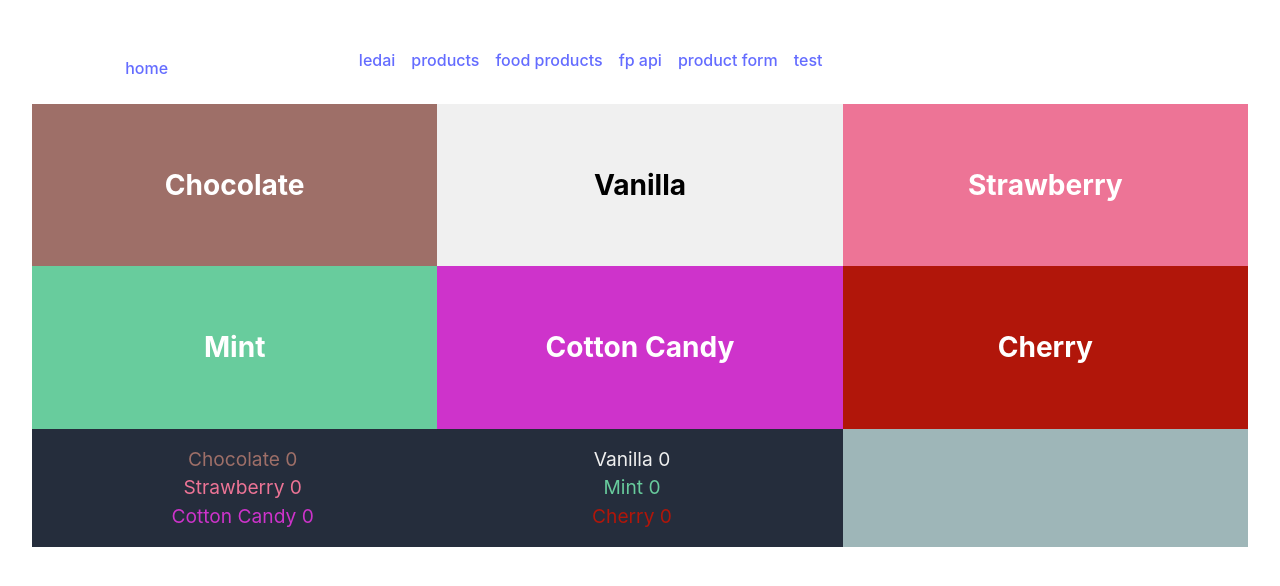
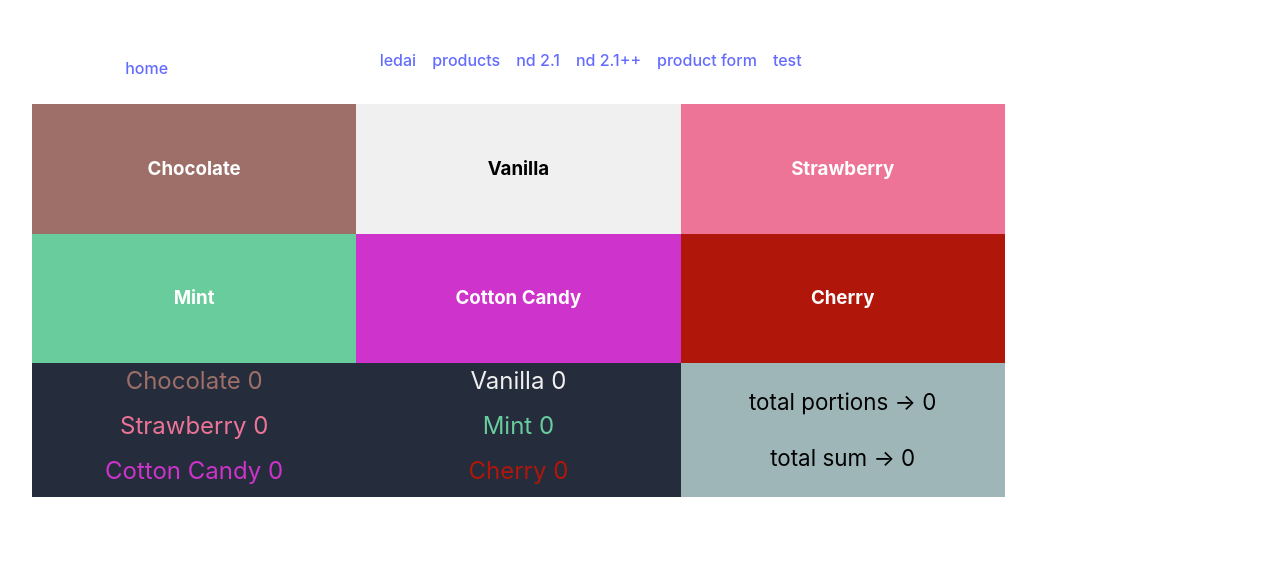
Before and after one commit to FreddieCasa/Saturn, a React (Vite) app in the folder pvz/: page /stand in a window 1280 px wide. Shown: the top 586 px of the page. Built offline with nearby package versions, Linux system fonts and the light colour scheme.

Commit message:
Added ice cream final version

```diff
--- /dev/null
+++ b/pvz/src/components/iceCream/Counter.jsx
@@ -0,0 +1,17 @@
+const Counter = ({ flavorInfo }) => {
+  const { flavor, color, count } = flavorInfo;
+
+  const counterDesign = {
+    fontSize: "1.5rem",
+    background: "#252d3c",
+    color: `${color}`,
+    textAlign: "center",
+  };
+  return (
+    <div style={counterDesign}>
+      {flavor}{" "}{count}
+    </div>
+  );
+};
+
+export default Counter;
--- /dev/null
+++ b/pvz/src/components/iceCream/Flavor.jsx
@@ -0,0 +1,18 @@
+const Flavor = ({ flavorInfo, click }) => {
+  const { flavor, color, fontColor } = flavorInfo;
+
+  const flavorDesign = {
+    background: `${color}`,
+    color: `${fontColor}`,
+    padding: "2rem",
+    textAlign: "center",
+  };
+
+  return (
+    <div onClick={() => click(flavorInfo)} style={flavorDesign}>
+      <h3>{flavor}</h3>
+    </div>
+  );
+};
+
+export default Flavor;
--- a/pvz/src/components/iceCream/FlavourQuantity.jsx
+++ /dev/null
@@ -1,17 +0,0 @@
-
-
-const FlavourQuantity = ({ wholeFlavour, flavourCount }) => {
-
-  const {flavor, color, fontColor} = wholeFlavour;
-
-
-  return (
-    <>
-      <div style={{ color: color }}>
-        {flavor} {flavourCount}
-      </div>
-    </>
-  );
-};
-
-export default FlavourQuantity;
--- a/pvz/src/components/iceCream/IceCreamFlavour.css
+++ /dev/null
@@ -1,6 +0,0 @@
-
-
-.singleFlavourContainer {
-    padding: 2rem;
-    margin: 2rem;
-}
--- a/pvz/src/components/iceCream/IceCreamFlavour.jsx
+++ /dev/null
@@ -1,24 +0,0 @@
-import { useState } from "react";
-
-
-
-const IceCreamFlavour = ({
-  wholeFlavour,
-  onClickField,
-}) => {
-  const { flavor, color, fontColor } = wholeFlavour;
-
-  // console.log("handle active field", onClickField, {flavor});
-
-  return (
-    <div
-      onClick={() => onClickField(flavor)}
-      style={{ background: color, color: fontColor, padding: "2rem" }}
-      className="singleFlavourContainer"
-    >
-      <h3>{flavor}</h3>
-    </div>
-  );
-};
-
-export default IceCreamFlavour;
--- a/pvz/src/components/iceCream/IceCreamStand.css
+++ /dev/null
@@ -1,25 +0,0 @@
-
-.flavourContainer {
-    display: grid;
-    grid-template-columns: 1fr 1fr 1fr;
-    font-size: 1.5rem;
-}
-
-.statsContainer {
-    display: grid;
-    grid-template-columns: 1fr 1fr;
-    background-color: rgb(37, 45, 60);
-    font-size: 1.2rem;
-    padding: 1rem;
-}
-
-.bottomTotalContainer {
-    display: grid;
-    grid-template-columns: 2fr 1fr;
-}
-
-.priceCounterContainer {
-    background-color: rgb(158, 182, 184);
-    color: black;
-    font-size: 1.2 rem;
-}
--- a/pvz/src/components/iceCream/IceCreamStand.jsx
+++ b/pvz/src/components/iceCream/IceCreamStand.jsx
@@ -1,119 +1,67 @@
-// import IceCreamFlavour from "./IceCreamFlavour";
-// import { iceCreamInfo } from "./iceCreamInfo.js";
-// import "./IceCreamStation.css";
-// import { useState } from "react";
-
-// const IceCreamStation = () => {
-//   const [selectedIceCream, setSelectedIceScream] = useState(iceCreamInfo);
-//   console.log(setSelectedIceScream);
-//   const listToArr = iceCreamInfo.map((item) => {
-//     return (
-//       <IceCreamFlavour
-//         key={item.key}
-//         flavour={item.flavor}
-//         color={item.color}
-//         fontColor={item.fontColor}
-//         setSelectedIceScream={setSelectedIceScream}
-//         selectedIceCream={selectedIceCream}
-//       />
-//     );
-//   });
-
-//   return (
-//     <>
-//       <div className="container">{listToArr}</div>
-//       <div>
-//         {selectedIceCream.map((iceCream, index) => (
-//           <div key={index}>{`${iceCream.flavor} : ${iceCream.count}`}</div>
-//         ))}
-//       </div>
-//     </>
-//   );
-// };
-
-// export default IceCreamStation;
-
 import { useState } from "react";
-import FlavourQuantity from "./FlavourQuantity.jsx";
-import IceCreamFlavour from "./IceCreamFlavour.jsx";
-import "./IceCreamStand.css";
-import PriceCounter from "./PriceCounter.jsx";
-import { iceCreamInfo } from "./iceCreamInfo.js";
+import Flavor from "./Flavor";
+import initialData from "./initialData";
+import Counter from "./Counter";
+import Totals from "./Totals";
 
 const IceCreamStand = () => {
-  const [activeFlavour, setActiveFlavour] = useState(); //{chocolate: 0, vanilla: 0,}
-  const [flavourCount, setFlavourCount] = useState([...iceCreamInfo]);
+  const [productionArr, setProductionArr] = useState([...initialData]);
 
-  const handleActiveField = (flavor) => {
-    setActiveFlavour(flavor);
-    console.log("handle active field (string) -> ", flavor);
+  const clickFlavor = (flavor) => {
+    // console.log("flavor in -> ", flavor?.flavor);       //kada tu matai, kada ne?!!
+    const updatedArr = productionArr.map((flavorIn) => {
+      if (flavorIn.flavor === flavor?.flavor) {
+        return { ...flavorIn, count: flavorIn.count + 1 };
+      }
+      return flavorIn;
+    });
+    setProductionArr([...updatedArr]);
   };
 
-  const flavourList = iceCreamInfo.map((singleFlavour) => {
-    return (
-      <IceCreamFlavour
-        key={singleFlavour.key}
-        wholeFlavour={singleFlavour}
-        onClickField={handleActiveField}
-      />
-    );
-  });
+  const { totalCount, totalSum } = productionArr.reduce(
+    (flavors, singleFlavor) => {
+      const { count, price } = singleFlavor;
+      flavors.totalCount += count;
+      flavors.totalSum += count * price;
+      return flavors;
+    },
+    { totalCount: 0, totalSum: 0 }
+  );
 
-  const quantityList = flavourCount.map((singleFlavour) => {
-    return (
-      <FlavourQuantity
-        key={singleFlavour.key}
-        wholeFlavour={singleFlavour}
-        flavourCount={singleFlavour.count}
-      />
-    );
-  });
+  const flavorsToDisplay = initialData.map((flavor) => (
+    <Flavor key={flavor.key} flavorInfo={flavor} click={clickFlavor} />
+  ));
 
-  //--------------------------------------------------------------------------------
-  // const arr11 = [
-  //   { i: "a", j: 1 },
-  //   { i: "b", j: 2 },
-  //   { i: "c", j: 3 },
-  // ];
-  // console.log("arr11", arr11);
+  const flavorCounter = productionArr.map((flavor) => (
+    <Counter key={flavor.key} flavorInfo={flavor} />
+  ));
 
-  // const arr12 = arr11
-  //   .filter((ob) => ob.j === 3)
-  //   .map((jDelta) => ({ ...jDelta, j: 6 }));
-  // console.log("arr12", arr12);
+  const containerDesign = {
+    width: "80%",
+  };
 
-  // const arr21 = [
-  //   { i: "a", j: 1 },
-  //   { i: "b", j: 2 },
-  //   { i: "c", j: 3 },
-  // ];
-  // console.log("arr21", arr21);
+  const flavoursDesign = {
+    display: "grid",
+    gridTemplateColumns: "1fr 1fr 1fr ",
+  };
 
-  // const arr22 = arr21.map((jDelta) =>
-  //   jDelta.j === 3 ? { ...jDelta, j: 6 } : jDelta
-  // );
-  // console.log("arr22", arr22);
-  //--------------------------------------------------------------------------------
+  const bottomDesign = {
+    display: "grid",
+    gridTemplateColumns: "2fr 1fr ",
+  };
 
-  const addPortion = (flovourToAdd) => {
-    const exists = flavourCount.find((item) => item.flavor === flovourToAdd);
-    if (exists) {
-      setFlavourCount(() =>
-        flavourCount.map((item) =>
-          item.flavor === flovourToAdd ? { ...item, count: + 1 } : { ...item }
-        )
-      );
-    }
+  const counterDesign = {
+    display: "grid",
+    gridTemplateColumns: "1fr 1fr ",
   };
-  addPortion(activeFlavour);
 
   return (
     <>
-      <div className="flavourContainer">{flavourList}</div>
-      <div className="bottomTotalContainer">
-        <div className="statsContainer">{quantityList}</div>
-        <div className="priceCounterContainer">
-          {/* <PriceCounter total={total} /> */}
+      <div style={containerDesign}>
+        <div style={flavoursDesign}>{flavorsToDisplay}</div>
+        <div style={bottomDesign}>
+          <div style={counterDesign}>{flavorCounter}</div>
+          <Totals countInTotal={totalCount} sumInTotal={totalSum} />
         </div>
       </div>
     </>
--- a/pvz/src/components/iceCream/PriceCounter.jsx
+++ /dev/null
@@ -1,14 +0,0 @@
-
-const PriceCounter = ({total}) => {
-
-
-    return (
-      <>
-        <p>discount - </p>
-        <p>subTotal - </p>
-        <p>total - </p>
-      </>
-    );
-}
-
-export default PriceCounter;
--- /dev/null
+++ b/pvz/src/components/iceCream/Totals.jsx
@@ -0,0 +1,16 @@
+const Totals = ({ countInTotal, sumInTotal }) => {
+  const totalsDesign = {
+    fontSize: "1.4rem",
+    textAlign: "center",
+    color: "black",
+    background: "#9eb6b8",
+  };
+  return (
+    <div style={totalsDesign}>
+      <p>{`total portions -> ${countInTotal}`}</p>
+      <p>{`total sum -> ${sumInTotal}`}</p>
+    </div>
+  );
+};
+
+export default Totals;
--- a/pvz/src/components/iceCream/iceCreamInfo.js
+++ /dev/null
@@ -1,52 +0,0 @@
-export const iceCreamInfo = [
-    {
-        flavor: 'Chocolate',
-        key: 'chocolate',
-        price: 5,
-        color: '#9e6f68',
-        fontColor: 'white',
-        count: 0
-    },
-    {
-        flavor: 'Vanilla',
-        key: 'vanilla',
-        price: 4,
-        color: '#f0f0f0',
-        fontColor: 'black',
-        count: 0
-    },
-    {
-        flavor: 'Strawberry',
-        key: 'strawberry',
-        price: 2,
-        color: '#ed7496',
-        fontColor: 'white',
-        count: 0
-    },
-    {
-        flavor: 'Mint',
-        key: 'mint',
-        price: 4,
-        color: '#68cc9d',
-        fontColor: 'white',
-        count: 0
-    },
-    {
-        flavor: 'Cotton Candy',
-        key: 'cottonCandy',
-        price: 6,
-        color: '#ce33cb',
-        fontColor: 'white',
-        count: 0
-    },
-    {
-        flavor: 'Cherry',
-        key: 'cherry',
-        price: 5,
-        color: '#b1160a',
-        fontColor: 'white',
-        count: 0
-    },
-]
-
-console.log(iceCreamInfo);
--- /dev/null
+++ b/pvz/src/components/iceCream/initialData.js
@@ -0,0 +1,52 @@
+const initialData = [
+  {
+    flavor: "Chocolate",
+    key: "chocolate",
+    price: 5,
+    color: "#9e6f68",
+    fontColor: "white",
+    count: 0,
+  },
+  {
+    flavor: "Vanilla",
+    key: "vanilla",
+    price: 4,
+    color: "#f0f0f0",
+    fontColor: "black",
+    count: 0,
+  },
+  {
+    flavor: "Strawberry",
+    key: "strawberry",
+    price: 2,
+    color: "#ed7496",
+    fontColor: "white",
+    count: 0,
+  },
+  {
+    flavor: "Mint",
+    key: "mint",
+    price: 4,
+    color: "#68cc9d",
+    fontColor: "white",
+    count: 0,
+  },
+  {
+    flavor: "Cotton Candy",
+    key: "cottonCandy",
+    price: 6,
+    color: "#ce33cb",
+    fontColor: "white",
+    count: 0,
+  },
+  {
+    flavor: "Cherry",
+    key: "cherry",
+    price: 5,
+    color: "#b1160a",
+    fontColor: "white",
+    count: 0,
+  },
+];
+
+export default initialData;
--- a/pvz/src/components/site/NavBar.jsx
+++ b/pvz/src/components/site/NavBar.jsx
@@ -37,10 +37,10 @@ const NavBar = () => {
                 <Link to="/pricelist">products</Link>
               </span>
               <span className="navElement">
-                <Link to="/foodproducts">food products</Link>
+                <Link to="/foodproducts">nd 2.1</Link>
               </span>
               <span className="navElement">
-                <Link to="/foodproductsapi">fp api</Link>
+                <Link to="/foodproductsapi">nd 2.1++</Link>
               </span>
               <span className="navElement">
                 <Link to="/productform">product form</Link>
```
